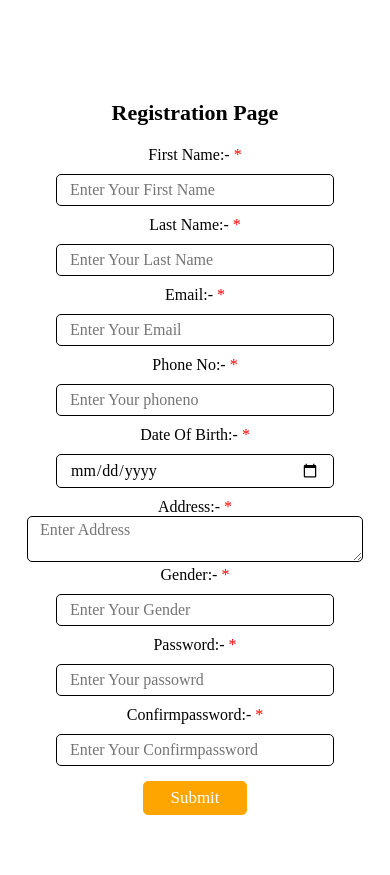
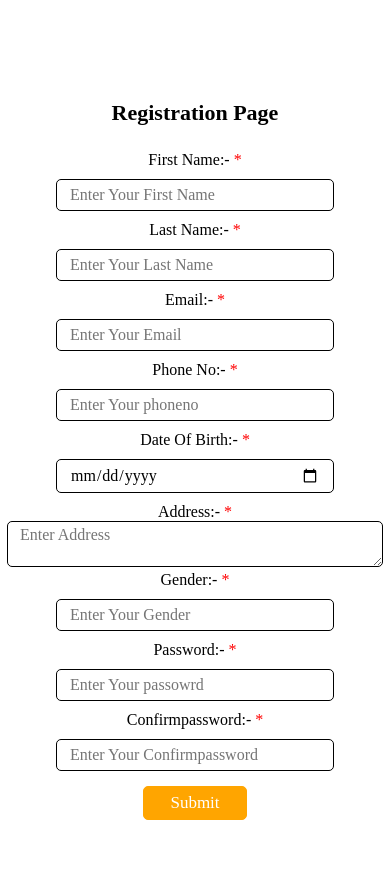
Before and after one commit to Milanmiyani/finalfile, a PHP site: page /register.html in a window 390 px wide. Shown: the part 56-931 px from the top of the page. Before the commit the page ends 871 px from the top, so only its background shows below. Run offline with PHP 8.4, Linux system fonts and the light colour scheme.

Commit message:
Add files via upload

```diff
--- a/register.css
+++ b/register.css
@@ -116,7 +116,8 @@
         transition: 0.5s ease;
     }
     .register{
-        margin-top:40px;
+        margin-top:50px;
+        margin-bottom: 50px;
     }
     .register form input{
         width: 250px;
@@ -126,13 +127,14 @@
     }
     .register form h1{
         font-size: 22px;
+        margin-bottom: 25px;
     }
 
 
 }
 @media(max-width: 1025px){
     .register form #address{
-        width: 310px;
+        width: 350px;
     }
 
 
```
